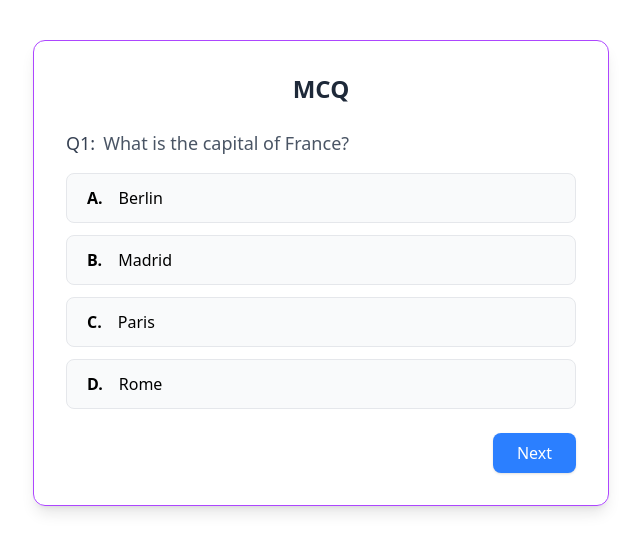
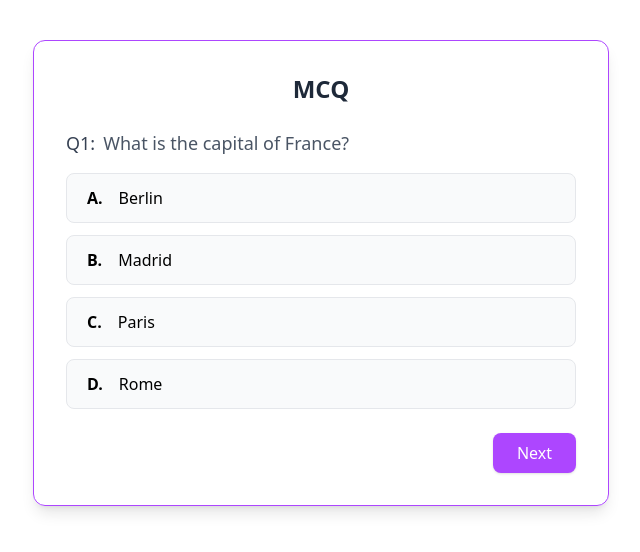
Before and after one commit to yarrowtech/EECTryouts, a React (Vite) app in the folder website/: page / in a window 1280 px wide. Shown: the top 552 px of the page, without its empty margins (319-959 px from the left). Built offline with nearby package versions, Linux system fonts and the light colour scheme.

Commit message:
next button color changes to purple

```diff
--- a/website/src/games/mcq.jsx
+++ b/website/src/games/mcq.jsx
@@ -64,7 +64,7 @@
         {current < questions.length - 1 ? (
           <button
             onClick={handleNext}
-            className="px-6 py-2 bg-blue-500 text-white rounded-lg shadow hover:bg-blue-600 transition-all disabled:opacity-50"          >
+            className="px-6 py-2 bg-purple-500 text-white rounded-lg shadow hover:bg-purple-600 transition-all disabled:opacity-50"          >
             Next
           </button>
         ) : selected !== null && (
```
